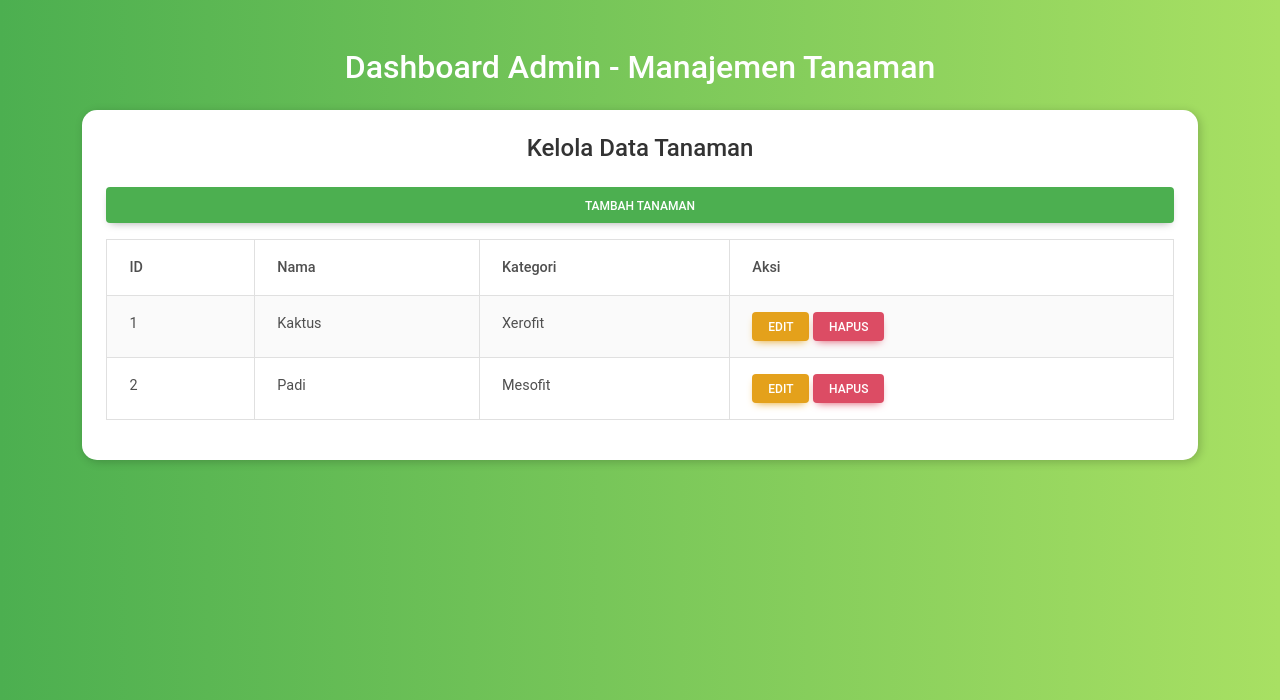
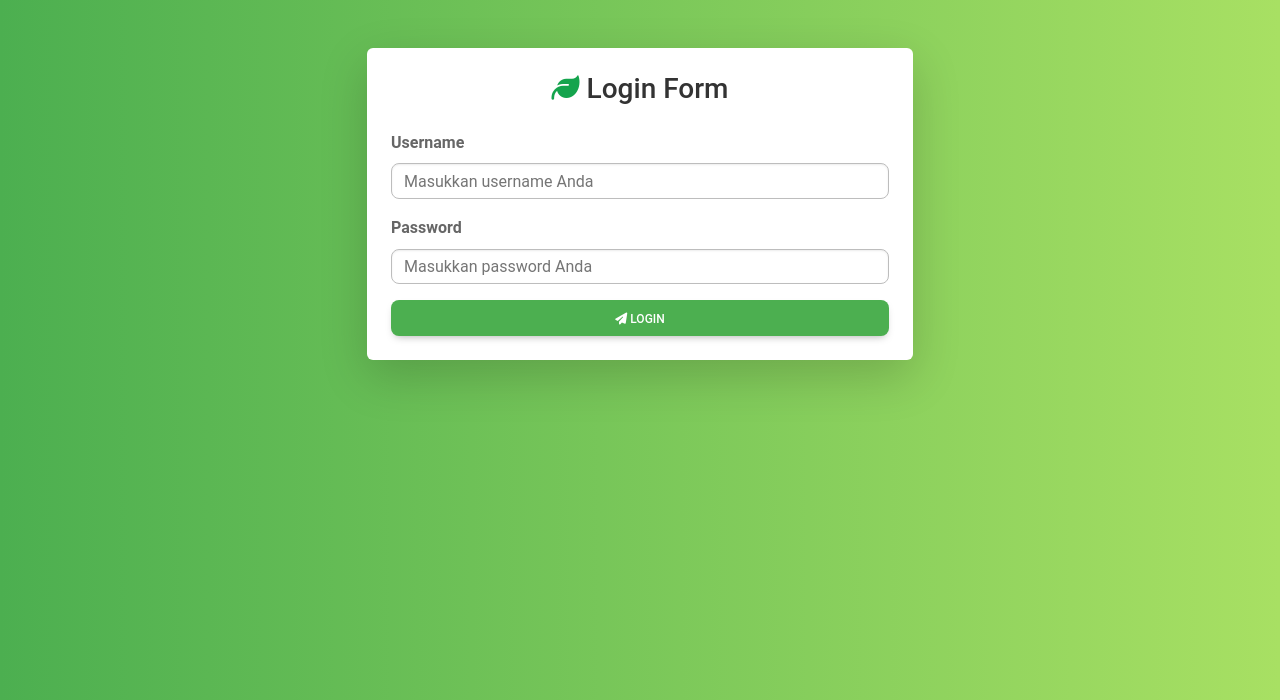
Before and after one commit to aktiaau/penyiramOtomatis, a Flask app: page /login in a window 1280 px wide. Shown: the top 700 px of the page. Run offline with Flask 3, Linux system fonts and the light colour scheme; some libraries are stand-ins or nearby versions.

Commit message:
1803252045

```diff
--- a/penyiraman/app.py
+++ b/penyiraman/app.py
@@ -1,6 +1,16 @@
-from flask import Flask, flash, session, render_template, redirect, url_for, request
+from flask import Flask, flash, session, render_template, request, redirect, url_for, request
+from flask_sqlalchemy import SQLAlchemy
+from werkzeug.security import generate_password_hash, check_password_hash
 
 app=Flask(__name__) #membuat class atau object
+app.secret_key='your_secret_key'
+app.config['SQLALCHEMY_DATABASE_URI']='sqlite:///users.db'
+db = SQLAlchemy(app)
+
+class User(db.Model):
+    id = db.Column(db.Integer, primary_key=True)
+    username = db.Column(db.String(80), unique=True, nullable=False)
+    password = db.Column(db.String(200), nullable=False)
 
 @app.route('/')
 def index():
@@ -10,13 +20,37 @@ def index():
 def developer():
     return render_template('developer.html')
 
-@app.route('/login')
+
+@app.route('/login', methods=['GET', 'POST'])
 def login():
+    if request.method == 'POST':
+        username = request.form['username']
+        password = request.form['password']
+        user = User.query.filter_by(username=username).first()
+
+        if user and check_password_hash(user.password, password):
+            session['username'] = username
+            flash('Login successful!', 'success')
+            return redirect(url_for('dashboard'))
+        else:
+            flash('Invalid username or password', 'danger')
+
     return render_template('login.html')
 
-@app.route('/submitLogin')
-def submitLogin():
-    return render_template('dashboard.html')
+@app.route('/dashboard')
+def dashboard():
+    if 'username' in session:
+        return render_template('dashboard.html', username=session['username'])
+    return redirect(url_for('login'))
+    #return render_template('dashboard.html')
 
-if __name__=='__main__':#menjalankan program
+@app.route('/logout')
+def logout():
+    session.pop('username', None)
+    flash('You have been logged out.', 'info')
+    return redirect(url_for('login'))
+
+if __name__ == '__main__':
+    with app.app_context():
+        db.create_all()
     app.run(debug=True)
--- a/penyiraman/templates/dashboard.html
+++ b/penyiraman/templates/dashboard.html
@@ -110,8 +110,8 @@
         </div>
     </div>
 
- <div class="container text-center mt-4">
-        <button class="btn btn-danger">Logout</button>
-    </div>
+<div class="container text-center mt-4">
+    <a href="{{ url_for('logout') }}" class="btn btn-danger">Logout</a>
+</div>
 </body>
 </html>
--- a/penyiraman/templates/login.html
+++ b/penyiraman/templates/login.html
@@ -12,96 +12,27 @@
 </head>
 <body>
     <div class="container mt-5">
-        <h2 class="text-center text-white">Dashboard Admin - Manajemen Tanaman</h2>
-        <div class="card card-custom p-4 mt-4">
-            <h4 class="text-center mb-4">Kelola Data Tanaman</h4>
-            <button class="btn btn-custom text-white mb-3" data-bs-toggle="modal" data-bs-target="#addPlantModal">Tambah Tanaman</button>
-            <table class="table table-bordered table-striped">
-                <thead>
-                    <tr>
-                        <th>ID</th>
-                        <th>Nama</th>
-                        <th>Kategori</th>
-                        <th>Aksi</th>
-                    </tr>
-                </thead>
-                <tbody>
-                    <tr>
-                        <td>1</td>
-                        <td>Kaktus</td>
-                        <td>Xerofit</td>
-                        <td>
-                            <button class="btn btn-warning btn-sm" data-bs-toggle="modal" data-bs-target="#editPlantModal">Edit</button>
-                            <button class="btn btn-danger btn-sm">Hapus</button>
-                        </td>
-                    </tr>
-                    <tr>
-                        <td>2</td>
-                        <td>Padi</td>
-                        <td>Mesofit</td>
-                        <td>
-                            <button class="btn btn-warning btn-sm" data-bs-toggle="modal" data-bs-target="#editPlantModal">Edit</button>
-                            <button class="btn btn-danger btn-sm">Hapus</button>
-                        </td>
-                    </tr>
-                </tbody>
-            </table>
-        </div>
-    </div>
-
-    <!-- Modal Tambah Tanaman -->
-    <div class="modal fade" id="addPlantModal" tabindex="-1" aria-labelledby="addPlantModalLabel" aria-hidden="true">
-        <div class="modal-dialog">
-            <div class="modal-content">
-                <div class="modal-header">
-                    <h5 class="modal-title" id="addPlantModalLabel">Tambah Tanaman</h5>
-                    <button type="button" class="btn-close" data-bs-dismiss="modal" aria-label="Close"></button>
-                </div>
-                <div class="modal-body">
-                    <form>
+        <div class="row justify-content-center">
+            <div class="col-md-6">
+                <div class="card card-custom shadow-lg border-0 rounded-4">
+                    <div class="card-body p-4">
+                        <h3 class="text-center mb-4">
+                            <i class="fa-solid fa-leaf text-success"></i> Login Form
+                        </h3>
+                        <form action="login" method="post">
                             <div class="mb-3">
-                            <label for="plantName" class="form-label">Nama Tanaman</label>
-                            <input type="text" class="form-control" id="plantName" required>
+                                <label for="username" class="form-label fw-bold">Username</label>
+                                <input type="text" class="form-control rounded-3" id="username" name="username" placeholder="Masukkan username Anda">
                             </div>
                             <div class="mb-3">
-                            <label for="plantCategory" class="form-label">Kategori</label>
-                            <select class="form-select" id="plantCategory" required>
-                                <option value="Xerofit">Xerofit</option>
-                                <option value="Mesofit">Mesofit</option>
-                                <option value="Hidrofit">Hidrofit</option>
-                            </select>
+                                <label for="password" class="form-label fw-bold">Password</label>
+                                <input type="password" class="form-control rounded-3" id="password" name="password" placeholder="Masukkan password Anda">
                             </div>
-                        <button type="submit" class="btn btn-custom text-white">Simpan</button>
+                            <button type="submit" class="btn btn-custom w-100 rounded-3 text-white">
+                                <i class="fa-solid fa-paper-plane"></i> Login
+                            </button>
                         </form>
                     </div>
-            </div>
-        </div>
-    </div>
-
-    <!-- Modal Edit Tanaman -->
-    <div class="modal fade" id="editPlantModal" tabindex="-1" aria-labelledby="editPlantModalLabel" aria-hidden="true">
-        <div class="modal-dialog">
-            <div class="modal-content">
-                <div class="modal-header">
-                    <h5 class="modal-title" id="editPlantModalLabel">Edit Tanaman</h5>
-                    <button type="button" class="btn-close" data-bs-dismiss="modal" aria-label="Close"></button>
-                </div>
-                <div class="modal-body">
-                    <form>
-                        <div class="mb-3">
-                            <label for="editPlantName" class="form-label">Nama Tanaman</label>
-                            <input type="text" class="form-control" id="editPlantName" required>
-                        </div>
-                        <div class="mb-3">
-                            <label for="editPlantCategory" class="form-label">Kategori</label>
-                            <select class="form-select" id="editPlantCategory" required>
-                                <option value="Xerofit">Xerofit</option>
-                                <option value="Mesofit">Mesofit</option>
-                                <option value="Hidrofit">Hidrofit</option>
-                            </select>
-                        </div>
-                        <button type="submit" class="btn btn-custom text-white">Simpan Perubahan</button>
-                    </form>
                 </div>
             </div>
         </div>
```
Also changed, not shown: penyiraman/input.py (added, +13 -0 lines). Lines whose indentation alone changed are shown as unchanged.
